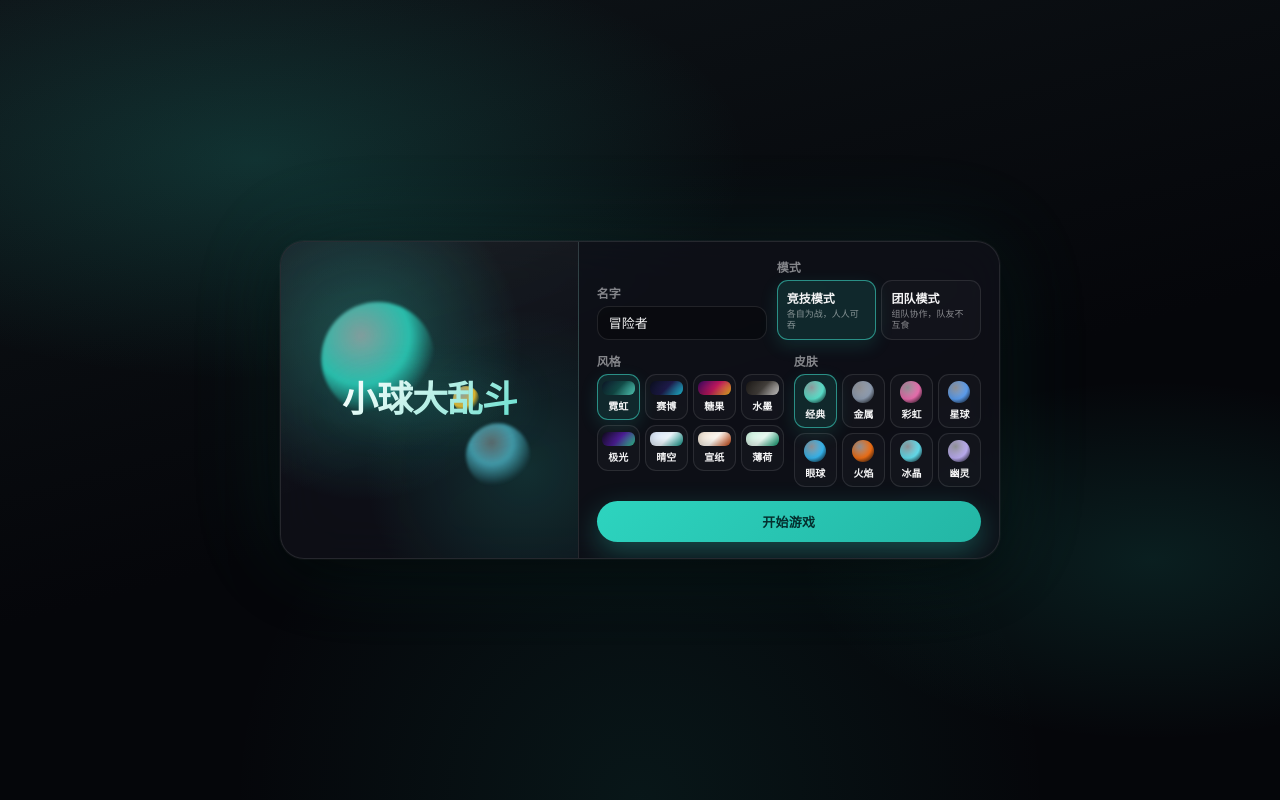
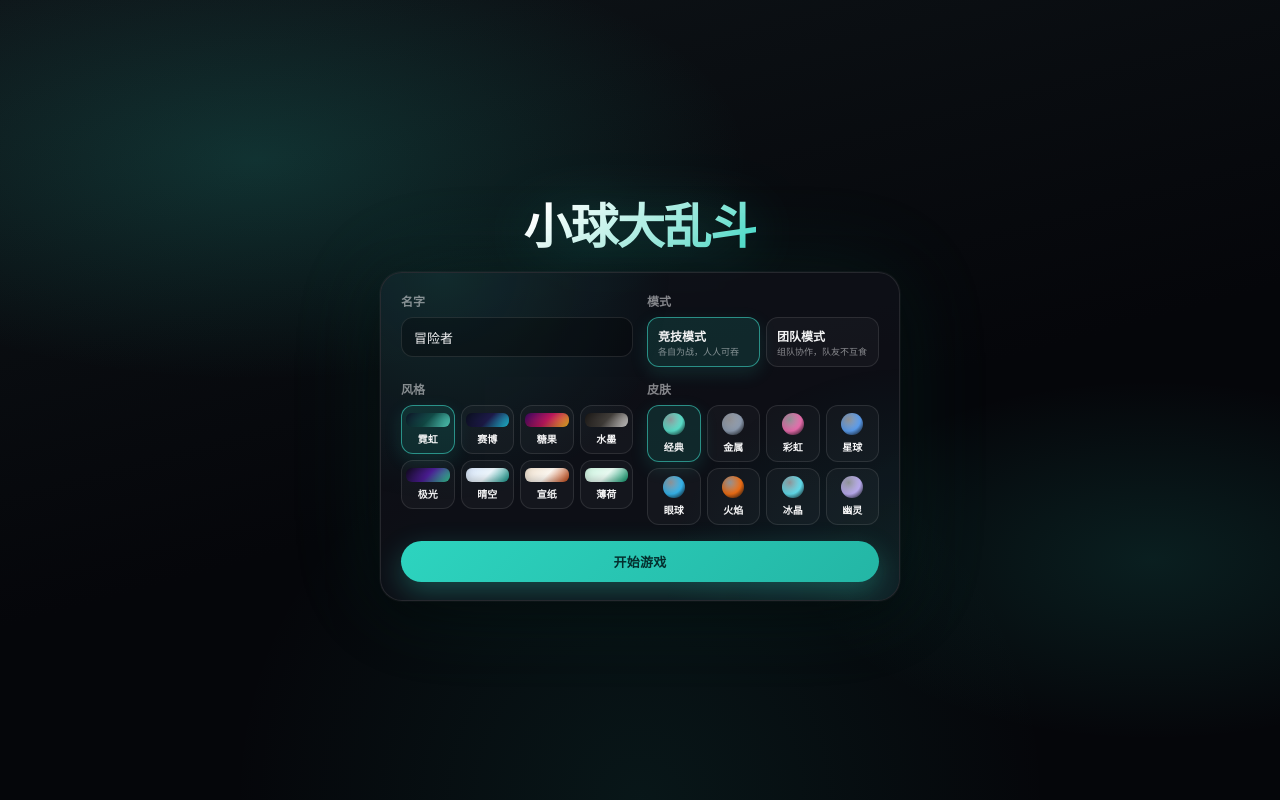
Before and after one commit to YZDame/ball-battle, a plain HTML site: page index.html in a window 1280 px wide. Drawn offline with Linux system fonts and the light colour scheme.

Commit message:
首页标题上移居中，统一表单对齐
标题放大置于卡片上方；名字/模式等同宽两列对齐。

```diff
--- a/index.html
+++ b/index.html
@@ -208,7 +208,7 @@
       margin-top: 6px; color: var(--muted); font-size: 13px; font-weight: 500;
     }
 
-    /* ── Menus: wide two-column, short height, artful ── */
+    /* ── Menus ── */
     #start-screen, #end-screen {
       position: fixed; inset: 0; z-index: 20;
       background:
@@ -217,130 +217,106 @@
         radial-gradient(circle at 50% 100%, color-mix(in srgb, var(--accent) 8%, transparent), transparent 40%),
         linear-gradient(165deg, var(--screen-mid) 0%, var(--bg) 55%);
       display: grid; place-items: center; pointer-events: auto;
-      overflow: auto; padding: 16px;
+      overflow: auto; padding: 20px 16px;
     }
     #end-screen { display: none; }
 
+    .menu-wrap {
+      width: min(520px, 94vw);
+      display: flex;
+      flex-direction: column;
+      align-items: center;
+      gap: 18px;
+      animation: cardIn 0.5s cubic-bezier(0.22, 1, 0.36, 1) both;
+    }
+    .menu-title {
+      margin: 0;
+      font-size: clamp(36px, 7vw, 48px);
+      font-weight: 800;
+      letter-spacing: -0.03em;
+      line-height: 1.15;
+      text-align: center;
+      background: linear-gradient(135deg, #fff 10%, color-mix(in srgb, var(--accent) 80%, #fff) 90%);
+      -webkit-background-clip: text;
+      background-clip: text;
+      color: transparent;
+      filter: drop-shadow(0 6px 28px color-mix(in srgb, var(--accent) 35%, transparent));
+    }
+
     .card {
-      width: min(720px, 96vw);
-      max-height: min(90vh, 520px);
+      width: 100%;
       padding: 0;
-      border-radius: 24px;
+      border-radius: 22px;
       border: 1px solid var(--line);
       background: color-mix(in srgb, var(--panel) 94%, #000);
       box-shadow: var(--shadow), 0 0 100px color-mix(in srgb, var(--accent) 10%, transparent);
       backdrop-filter: blur(24px) saturate(1.3);
       -webkit-backdrop-filter: blur(24px) saturate(1.3);
       overflow: hidden;
-      animation: cardIn 0.5s cubic-bezier(0.22, 1, 0.36, 1) both;
       display: flex;
       flex-direction: column;
-    }
-    .card.menu-card { width: min(720px, 96vw); }
-    .card.end-card { width: min(400px, 92vw); max-height: none; }
+      position: relative;
+    }
+    .card.menu-card {
+      width: 100%;
+      max-height: min(78vh, 480px);
+    }
+    .card.menu-card::before {
+      content: '';
+      position: absolute;
+      inset: 0;
+      pointer-events: none;
+      background:
+        radial-gradient(circle at 12% 0%, color-mix(in srgb, var(--accent) 14%, transparent), transparent 42%),
+        radial-gradient(circle at 100% 100%, color-mix(in srgb, var(--accent) 10%, transparent), transparent 40%);
+      opacity: 0.9;
+    }
+    .card.end-card {
+      width: min(400px, 92vw);
+      max-height: none;
+      animation: cardIn 0.5s cubic-bezier(0.22, 1, 0.36, 1) both;
+    }
     @keyframes cardIn {
       from { opacity: 0; transform: translateY(18px) scale(0.96); filter: blur(6px); }
       to { opacity: 1; transform: none; filter: none; }
     }
 
-    .menu-shell {
-      display: grid;
-      grid-template-columns: 0.85fr 1.2fr;
-      min-height: 0;
-      flex: 1;
-    }
-    @media (max-width: 680px) {
-      .menu-shell { grid-template-columns: 1fr; }
-      .menu-art { min-height: 120px; }
-    }
-
-    .menu-art {
+    .menu-main {
       position: relative;
-      padding: 28px 22px;
-      border-right: 1px solid var(--line);
-      background:
-        radial-gradient(circle at 28% 32%, color-mix(in srgb, var(--accent) 30%, transparent), transparent 52%),
-        radial-gradient(circle at 82% 72%, color-mix(in srgb, var(--accent) 16%, transparent), transparent 48%),
-        linear-gradient(160deg, rgba(255,255,255,0.05), transparent 62%);
-      overflow: hidden;
+      z-index: 1;
+      padding: 20px 20px 18px;
       display: flex;
-      align-items: center;
-      justify-content: center;
-    }
-    .menu-art::before,
-    .menu-art::after {
-      content: '';
-      position: absolute;
-      border-radius: 50%;
-      filter: blur(1.5px);
-      animation: floatOrb 7s ease-in-out infinite;
-      pointer-events: none;
-    }
-    .menu-art::before {
-      width: 110px; height: 110px; left: 14%; top: 22%;
-      background: radial-gradient(circle at 35% 30%, #fff8, var(--accent) 45%, transparent 70%);
-      opacity: 0.85;
-    }
-    .menu-art::after {
-      width: 64px; height: 64px; right: 16%; bottom: 22%;
-      background: radial-gradient(circle at 40% 30%, #fff6, color-mix(in srgb, var(--accent) 70%, #a78bfa), transparent 72%);
-      animation-delay: -2.5s; opacity: 0.75;
-    }
-    @keyframes floatOrb {
-      0%, 100% { transform: translateY(0) scale(1); }
-      50% { transform: translateY(-12px) scale(1.05); }
-    }
-    .menu-art .orb-sm {
-      position: absolute; width: 26px; height: 26px; border-radius: 50%;
-      left: 58%; top: 46%;
-      background: radial-gradient(circle at 35% 30%, #fff9, var(--gold) 50%, transparent 72%);
-      animation: floatOrb 5.5s ease-in-out infinite reverse;
-      opacity: 0.9; pointer-events: none;
-    }
-    .menu-art .menu-title {
-      position: relative; z-index: 1;
-      font-size: clamp(28px, 3.4vw, 36px);
-      font-weight: 800;
-      letter-spacing: -0.03em;
-      line-height: 1.2;
-      text-align: center;
-      margin: 0;
-      background: linear-gradient(135deg, #fff, color-mix(in srgb, var(--accent) 75%, #fff));
-      -webkit-background-clip: text;
-      background-clip: text;
-      color: transparent;
-      filter: drop-shadow(0 4px 20px color-mix(in srgb, var(--accent) 30%, transparent));
-    }
-
-    .menu-main {
-      padding: 16px 18px 16px;
-      display: flex; flex-direction: column; gap: 12px;
+      flex-direction: column;
+      gap: 14px;
       min-height: 0;
       overflow: auto;
-      justify-content: center;
-    }
-    .menu-main .top-row {
-      display: grid;
-      grid-template-columns: 1fr 1.2fr;
-      gap: 10px;
-      align-items: end;
-    }
-    .menu-main .mid-row {
+    }
+    /* equal columns so labels 名字 / 模式 sit on one horizontal line */
+    .menu-main .form-row {
       display: grid;
       grid-template-columns: 1fr 1fr;
-      gap: 10px;
-      flex: 1;
-      min-height: 0;
-    }
-    .field { margin-top: 0; }
+      gap: 12px 14px;
+      align-items: start;
+    }
+    .field {
+      margin-top: 0;
+      display: flex;
+      flex-direction: column;
+      min-width: 0;
+    }
     .field > label {
       display: block;
-      font-size: 12px; font-weight: 600;
+      height: 18px;
+      line-height: 18px;
+      font-size: 12px;
+      font-weight: 600;
       color: var(--muted);
-      margin-bottom: 5px;
+      margin-bottom: 6px;
     }
     .field input[type="text"] {
-      width: 100%; padding: 8px 11px;
+      width: 100%;
+      height: 40px;
+      padding: 0 12px;
       border-radius: 12px;
       border: 1px solid var(--line);
       background: rgba(0,0,0,0.28);
@@ -357,17 +333,26 @@
     }
 
     .pick-grid {
-      display: grid; grid-template-columns: repeat(4, 1fr); gap: 5px;
+      display: grid; grid-template-columns: repeat(4, 1fr); gap: 6px;
     }
     .mode-grid { grid-template-columns: 1fr 1fr; }
-    .mode-grid .pick { padding: 8px 9px; text-align: left; }
+    .mode-grid .pick {
+      padding: 9px 10px;
+      text-align: left;
+      min-height: 40px;
+      display: flex;
+      flex-direction: column;
+      justify-content: center;
+    }
     .mode-grid .pick .name { font-size: 12px; font-weight: 700; }
-    .mode-grid .pick .desc { margin-top: 2px; font-size: 9px; line-height: 1.25; }
+    .mode-grid .pick .desc {
+      display: block; margin-top: 2px; font-size: 9px; color: var(--muted); line-height: 1.25;
+    }
     .pick {
       border: 1px solid var(--line);
-      border-radius: 11px;
-      background: rgba(255,255,255,0.025);
-      padding: 6px 4px;
+      border-radius: 12px;
+      background: rgba(255,255,255,0.03);
+      padding: 7px 4px;
       cursor: pointer; text-align: center;
       transition: transform 0.15s, border-color 0.15s, background 0.15s, box-shadow 0.15s;
     }
@@ -381,18 +366,15 @@
       box-shadow: 0 6px 18px color-mix(in srgb, var(--accent) 14%, transparent);
     }
     .pick .swatch {
-      width: 22px; height: 22px; border-radius: 50%; margin: 0 auto 3px;
+      width: 22px; height: 22px; border-radius: 50%; margin: 0 auto 4px;
       box-shadow: inset 0 -3px 8px rgba(0,0,0,0.22);
     }
     .pick .name { font-size: 10px; color: var(--text); font-weight: 600; }
     .pick .desc { display: none; }
-    .mode-grid .pick .desc {
-      display: block; margin-top: 2px; font-size: 9px; color: var(--muted); line-height: 1.25;
-    }
 
     .style-grid { grid-template-columns: repeat(4, 1fr); }
     .style-grid .pick .swatch {
-      width: 100%; height: 14px; border-radius: 6px; margin-bottom: 3px;
+      width: 100%; height: 14px; border-radius: 6px; margin-bottom: 4px;
     }
     .skin-grid { grid-template-columns: repeat(4, 1fr); }
 
@@ -401,6 +383,10 @@
       margin-top: 2px;
     }
     .menu-actions .btn { flex: 1; }
+
+    @media (max-width: 480px) {
+      .menu-main .form-row { grid-template-columns: 1fr; }
+    }
 
     .btn {
       display: inline-flex; align-items: center; justify-content: center;
@@ -560,14 +546,11 @@
   </div>
 
   <div id="start-screen">
-    <div class="card menu-card">
-      <div class="menu-shell">
-        <aside class="menu-art">
-          <div class="orb-sm" aria-hidden="true"></div>
-          <h1 class="menu-title">小球大乱斗</h1>
-        </aside>
+    <div class="menu-wrap">
+      <h1 class="menu-title">小球大乱斗</h1>
+      <div class="card menu-card">
         <div class="menu-main">
-          <div class="top-row">
+          <div class="form-row">
             <div class="field">
               <label>名字</label>
               <input id="name-input" type="text" maxlength="12" placeholder="昵称" value="冒险者" autocomplete="off" />
@@ -578,7 +561,7 @@
             </div>
           </div>
 
-          <div class="mid-row">
+          <div class="form-row">
             <div class="field">
               <label>风格</label>
               <div class="pick-grid style-grid" id="style-picks"></div>
```
